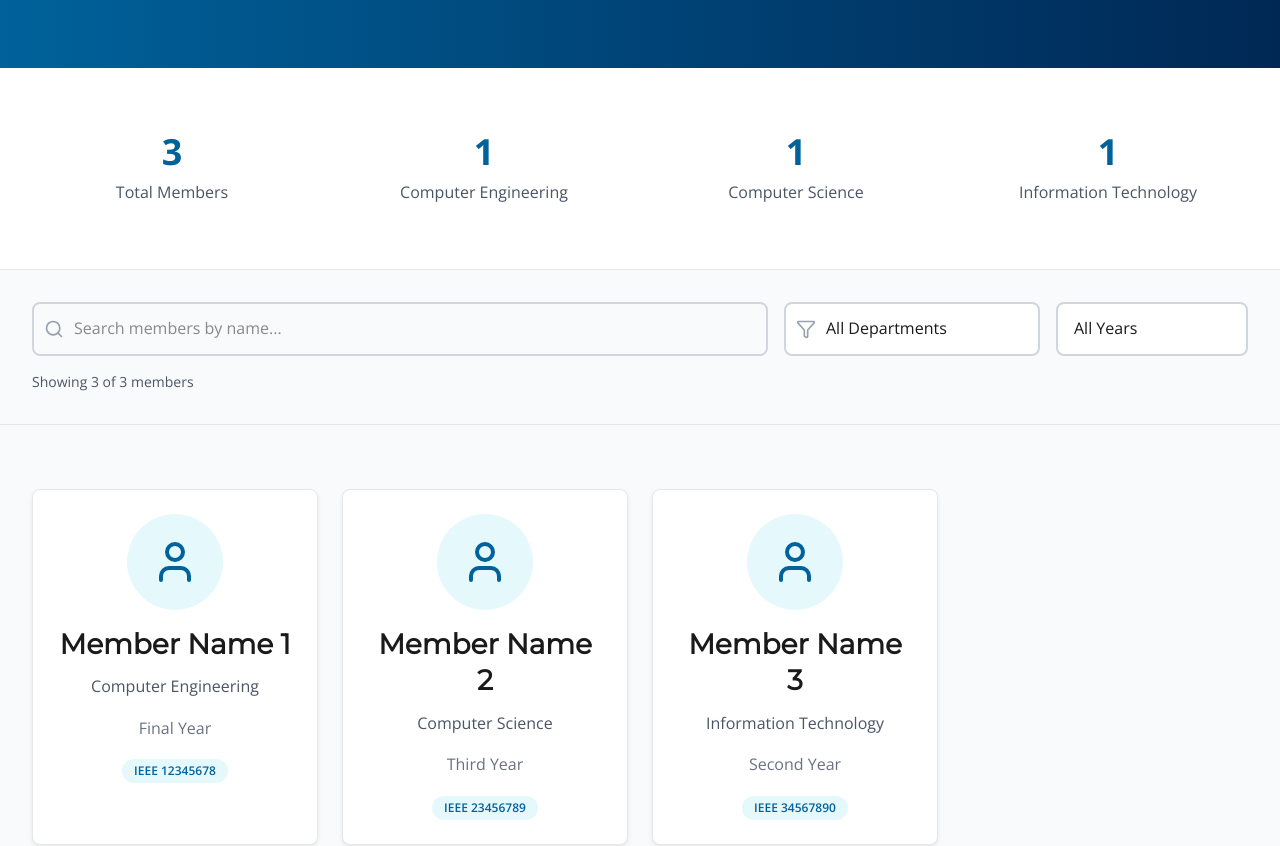
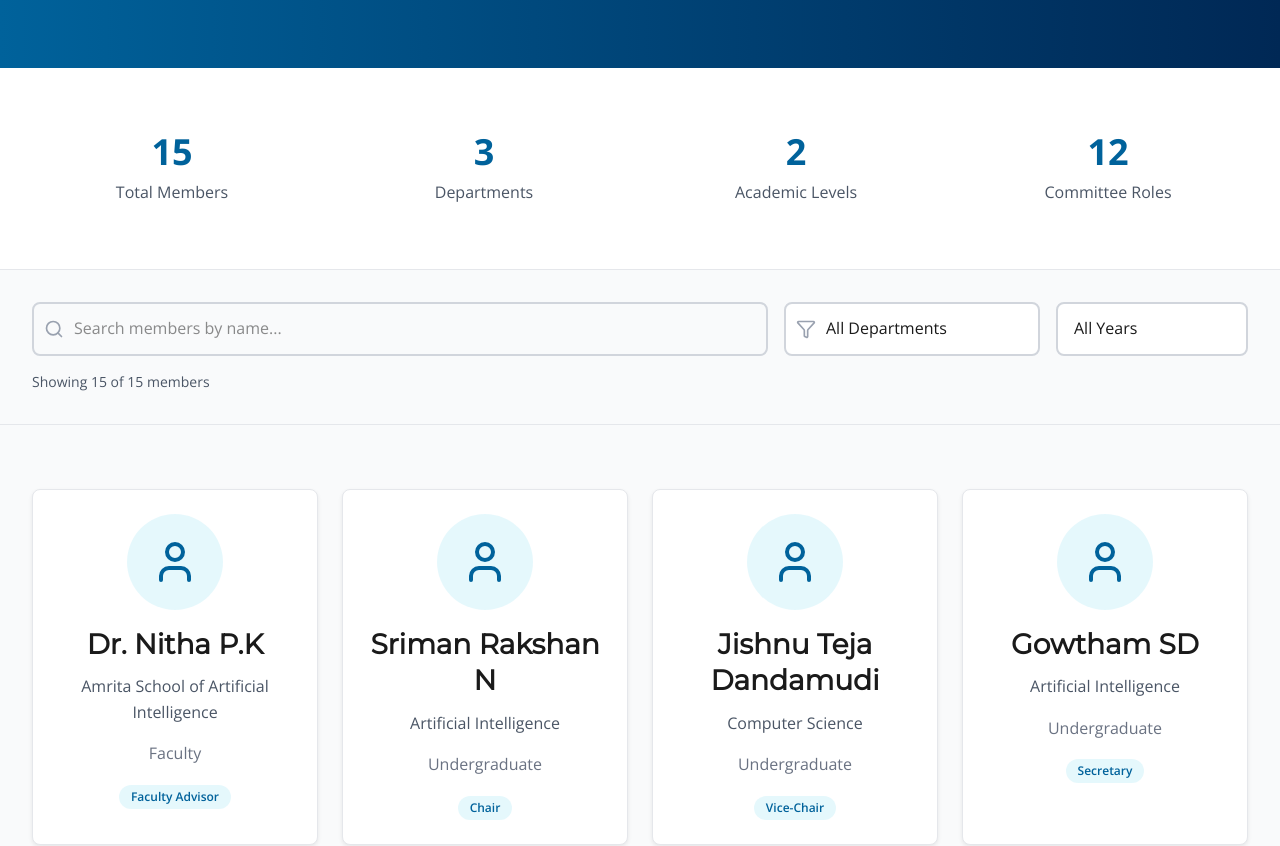
Before and after one commit to IEEE-CS-SBC-AVV/portal, a Next.js app: page /scope-members in a window 1280 px wide. Shown: the part 320-1166 px from the top of the page. Built offline with nearby package versions, Linux system fonts and the light colour scheme.

Commit message:
Phase 2: Update page layouts and components

```diff
--- a/src/app/events/page.tsx
+++ b/src/app/events/page.tsx
@@ -7,7 +7,14 @@ interface Event {
   date: Date;
   time: string;
   location: string;
-  type: "workshop" | "seminar" | "hackathon" | "webinar" | "competition";
+  type:
+    | "workshop"
+    | "seminar"
+    | "hackathon"
+    | "webinar"
+    | "competition"
+    | "social"
+    | "other";
   status: "upcoming" | "completed";
   description: string;
   attendees?: number;
@@ -31,13 +38,19 @@ export default function EventsPage() {
     date: new Date(mdEvent.date),
     time: mdEvent.time || "TBD",
     location: mdEvent.location,
-    type:
-      (mdEvent.type as
-        | "workshop"
-        | "seminar"
-        | "hackathon"
-        | "webinar"
-        | "competition") || "seminar",
+    type: (
+      [
+        "workshop",
+        "seminar",
+        "hackathon",
+        "webinar",
+        "competition",
+        "social",
+        "other",
+      ] as const
+    ).includes(mdEvent.type as Event["type"])
+      ? (mdEvent.type as Event["type"])
+      : "seminar",
     status: new Date(mdEvent.date) > new Date() ? "upcoming" : "completed",
     description: mdEvent.excerpt,
     speaker: mdEvent.speakers?.[0]?.name || undefined,
--- a/src/app/membership/page.tsx
+++ b/src/app/membership/page.tsx
@@ -36,8 +36,8 @@ export default function MembershipDirectoryPage() {
               networking.
             </p>
               <p className="text-gray-700">
-              Authentication and full member directory features coming in Phase
-              2 of our website development.
+                Authentication and full member directory features are in active
+                development for an upcoming release.
               </p>
           </div>
 
@@ -161,11 +161,11 @@ export default function MembershipDirectoryPage() {
                 </div>
                 <div>
                   <h3 className="text-lg font-semibold text-gray-900 mb-1">
-                    Wait for Phase 2 Launch
+                    Directory Launch
                   </h3>
                     <p className="text-gray-700">
-                    The full member directory with authentication will be
-                    available in the next phase of our website.
+                      The full member directory with authentication will be made
+                      available in the next release.
                     </p>
                 </div>
               </div>
@@ -235,7 +235,7 @@ export default function MembershipDirectoryPage() {
       <section className="py-12 bg-white border-t border-gray-200">
         <div className="max-w-4xl mx-auto px-4 sm:px-6 lg:px-8 text-center">
             <div className="inline-block bg-[#00629B] text-white px-6 py-2 rounded-full text-sm font-semibold mb-4">
-            COMING IN PHASE 2
+              COMING SOON
             </div>
           <h3 className="text-2xl font-bold text-gray-900 mb-4">
             Full Member Directory Features
@@ -245,7 +245,9 @@ export default function MembershipDirectoryPage() {
             authentication, advanced search, and privacy controls. Stay tuned
             for updates!
           </p>
-          <p className="text-sm text-gray-500">Expected launch: Q2 2025</p>
+          <p className="text-sm text-gray-500">
+            Launch timeline will be announced soon.
+          </p>
         </div>
       </section>
     </div>
--- a/src/app/scope-members/page.tsx
+++ b/src/app/scope-members/page.tsx
@@ -3,34 +3,40 @@
 import { useState } from "react";
 import { User, Search, Filter } from "lucide-react";
 import Link from "next/link";
+import committeeData from "../committee/members.json";
 
-// Sample member data - Replace with actual data from JSON
-const sampleMembers = [
+interface Member {
+  id: string;
+  name: string;
+  role: string;
+  department: string;
+  year: string;
+}
+
+const allMembers: Member[] = [
   {
-    id: "1",
-    name: "Member Name 1",
-    department: "Computer Engineering",
-    year: "Final Year",
-    ieeeId: "12345678",
-    active: true,
+    id: "faculty-advisor",
+    name: committeeData.facultyAdvisor.name,
+    role: committeeData.facultyAdvisor.designation || "Faculty Advisor",
+    department: committeeData.facultyAdvisor.department,
+    year: "Faculty",
   },
-  {
-    id: "2",
-    name: "Member Name 2",
-    department: "Computer Science",
-    year: "Third Year",
-    ieeeId: "23456789",
-    active: true,
-  },
-  {
-    id: "3",
-    name: "Member Name 3",
-    department: "Information Technology",
-    year: "Second Year",
-    ieeeId: "34567890",
-    active: true,
-  },
-  // Add more sample members...
+  ...[
+    ...committeeData.executive,
+    ...committeeData.treasurer,
+    ...committeeData.technical,
+    ...committeeData.webmaster,
+    ...committeeData.publicity,
+    ...committeeData.design,
+    ...committeeData.newsletter,
+    ...committeeData.wice,
+  ].map((member) => ({
+    id: member.id,
+    name: member.name,
+    role: member.role || "Member",
+    department: member.department,
+    year: member.year || "Undergraduate",
+  })),
 ];
 
 export default function ScopeMembersPage() {
@@ -39,7 +45,7 @@ export default function ScopeMembersPage() {
   const [filterYear, setFilterYear] = useState("all");
 
   // Filter logic
-  const filteredMembers = sampleMembers.filter((member) => {
+  const filteredMembers = allMembers.filter((member) => {
     const matchesSearch = member.name
       .toLowerCase()
       .includes(searchQuery.toLowerCase());
@@ -50,12 +56,9 @@ export default function ScopeMembersPage() {
     return matchesSearch && matchesDepartment && matchesYear;
   });
 
-  const departments = [
-    "Computer Engineering",
-    "Computer Science",
-    "Information Technology",
-  ];
-  const years = ["Final Year", "Third Year", "Second Year", "First Year"];
+  const departments = [...new Set(allMembers.map((member) => member.department))];
+  const years = [...new Set(allMembers.map((member) => member.year))];
+  const uniqueRoles = new Set(allMembers.map((member) => member.role)).size;
 
   return (
     <div>
@@ -76,39 +79,25 @@ export default function ScopeMembersPage() {
             <div className="grid grid-cols-2 md:grid-cols-4 gap-8 text-center">
               <div className="p-4">
                 <div className="text-4xl font-bold text-[#00629B] mb-2">
-                {sampleMembers.length}
+                  {allMembers.length}
                 </div>
                 <div className="text-gray-600">Total Members</div>
               </div>
               <div className="p-4">
                 <div className="text-4xl font-bold text-[#00629B] mb-2">
-                {
-                  sampleMembers.filter(
-                    (m) => m.department === "Computer Engineering"
-                  ).length
-                }
+                  {departments.length}
                 </div>
-              <div className="text-gray-600">Computer Engineering</div>
+                <div className="text-gray-600">Departments</div>
               </div>
               <div className="p-4">
                 <div className="text-4xl font-bold text-[#00629B] mb-2">
-                {
-                  sampleMembers.filter(
-                    (m) => m.department === "Computer Science"
-                  ).length
-                }
+                  {years.length}
                 </div>
-              <div className="text-gray-600">Computer Science</div>
+                <div className="text-gray-600">Academic Levels</div>
               </div>
               <div className="p-4">
-              <div className="text-4xl font-bold text-[#00629B] mb-2">
-                {
-                  sampleMembers.filter(
-                    (m) => m.department === "Information Technology"
-                  ).length
-                }
-              </div>
-              <div className="text-gray-600">Information Technology</div>
+                <div className="text-4xl font-bold text-[#00629B] mb-2">{uniqueRoles}</div>
+                <div className="text-gray-600">Committee Roles</div>
               </div>
             </div>
           </div>
@@ -170,7 +159,7 @@ export default function ScopeMembersPage() {
 
           {/* Results Count */}
           <div className="mt-4 text-sm text-gray-600">
-            Showing {filteredMembers.length} of {sampleMembers.length} members
+            Showing {filteredMembers.length} of {allMembers.length} members
           </div>
         </div>
       </section>
@@ -205,9 +194,8 @@ export default function ScopeMembersPage() {
                     </p>
                     <p className="text-sm text-gray-500 mb-3">{member.year}</p>
 
-                    {/* IEEE ID Badge */}
                     <div className="inline-block bg-[#00B5E2]/10 text-[#00629B] text-xs font-semibold px-3 py-1 rounded-full">
-                      IEEE {member.ieeeId}
+                      {member.role}
                     </div>
                   </div>
                 </div>
```
Lines whose indentation alone changed are shown as unchanged.
